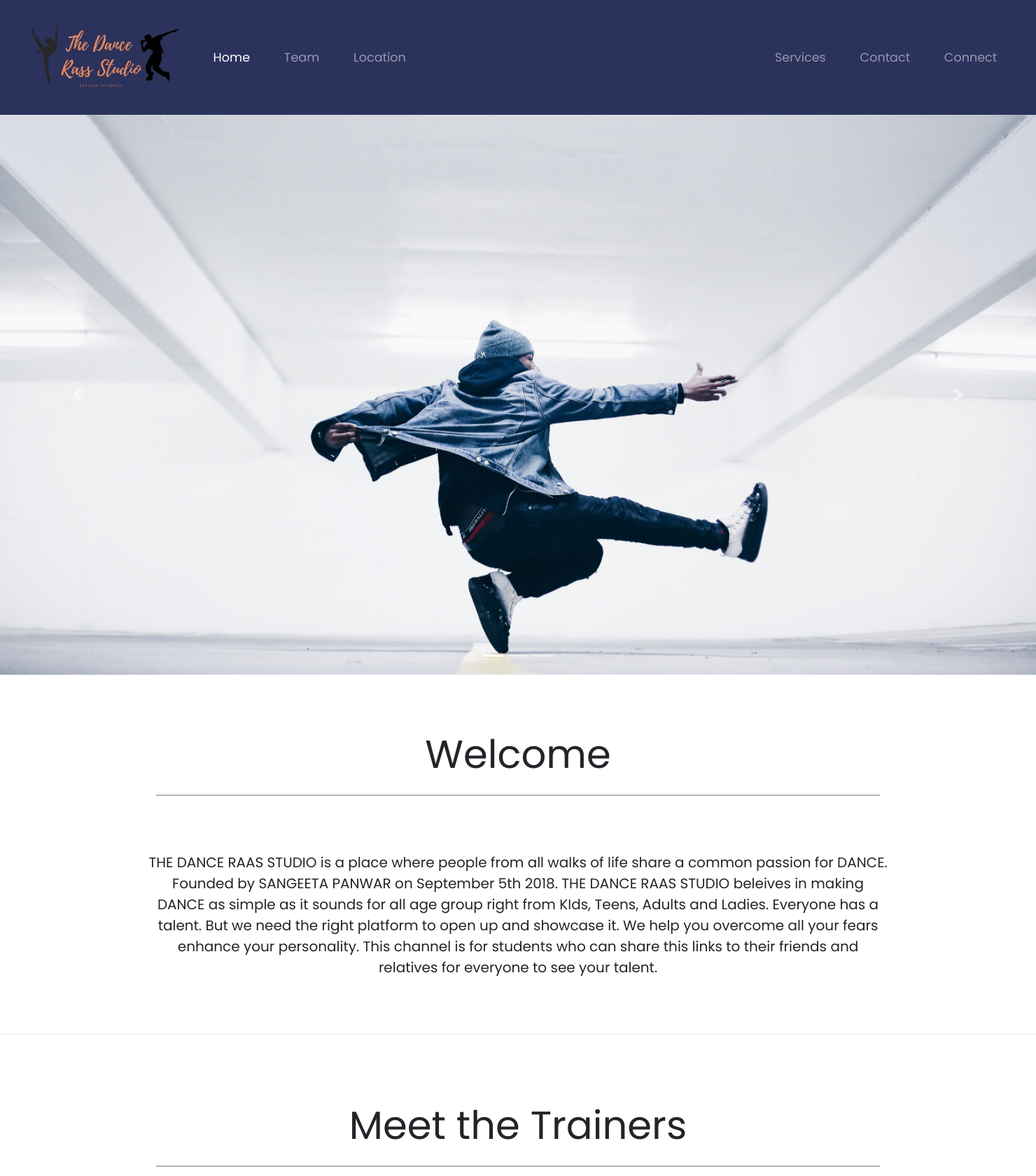
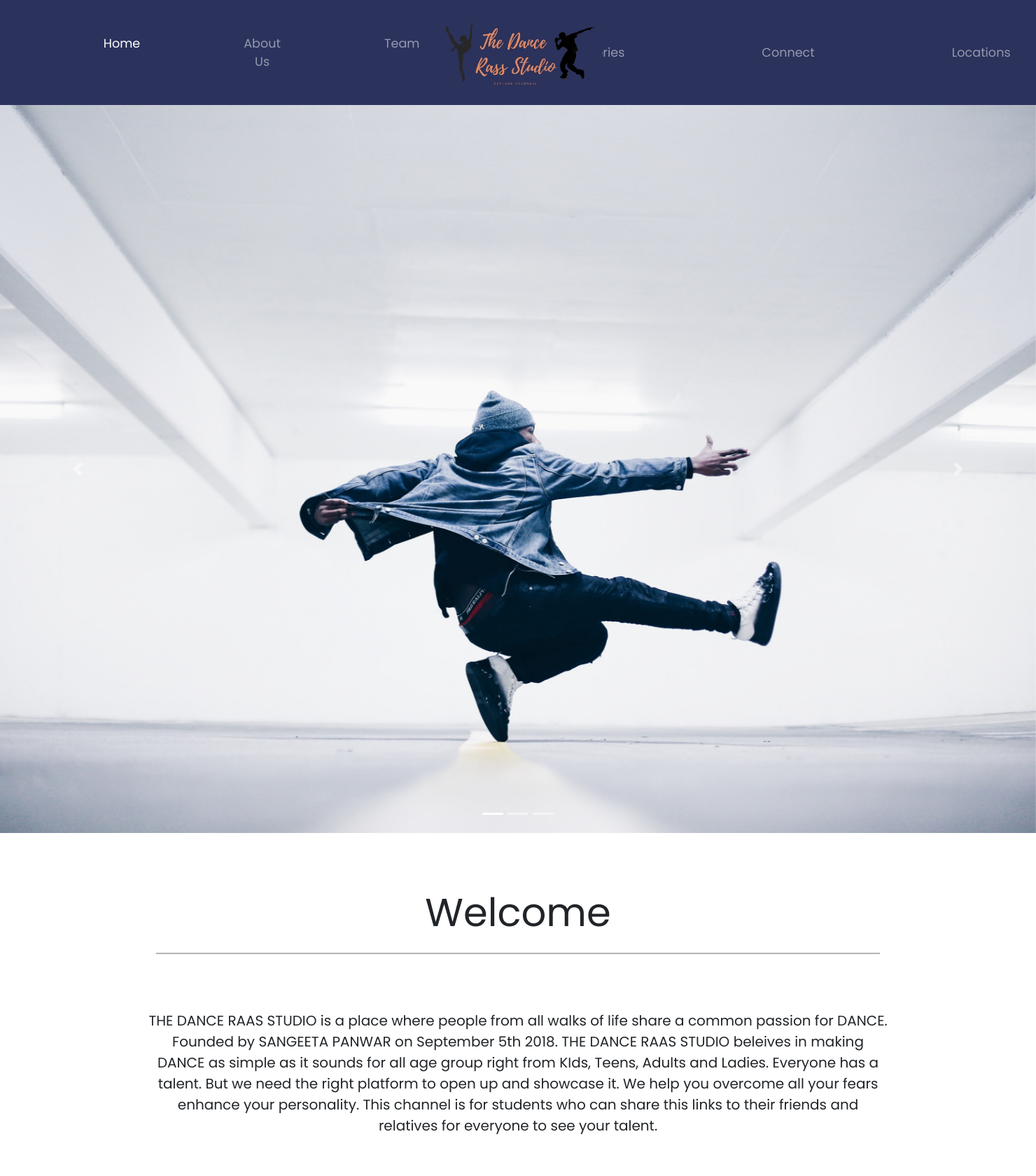
Before and after one commit to deepakdevp/Dance-Studio-Website, a Django app: page / in a window 1480 px wide. Shown: the top 1680 px of the page at 70% size. Run offline with Django 3.2, Linux system fonts and the light colour scheme; some libraries are stand-ins or nearby versions.

Commit message:
Modification

```diff
--- a/templates/index.html
+++ b/templates/index.html
@@ -2,15 +2,14 @@
 <html>
 <head>
 	<meta charset="utf-8">
-	<meta name="viewport" content="width=device-width, initial-scale=1">
+	<meta content="width=device-width, initial-scale=1" name="viewport" />
 	<title>Complete Bootstrap 4 Website Layout</title>
 	<link rel="stylesheet" href="https://maxcdn.bootstrapcdn.com/bootstrap/4.0.0/css/bootstrap.min.css">
-
 	<link rel="stylesheet" href="{% static 'css/style.css' %}">
 </head>
 <body>
 	<!-- Navbar-->
-	<nav class="navbar navbar-expand-md navbar-dark sticky top" >
+	<nav class="navbar navbar-expand-md navbar-dark navbar-fixed-top" >
 		<div class="container-fluid">
 			<div class="navbar-header">
 				<a class="navbar-brand" href="#"><img src="static/logo1.png"></a>
@@ -19,26 +18,26 @@
 				<span class="navbar-toggler-icon"></span>
 			  </button>
 			<div class="collapse navbar-collapse" id="navbarResponsive">
-				<ul class="navbar-nav ">
-					<li class="nav-item active">
-						<a class="nav-link" href="#">Home</a>
+				<ul class="navbar-nav ul-1">
+					<li class="nav-item-1 active">
+						<a class="nav-link" href="#carouseldiv">Home</a>
 					</li>
-					<li class="nav-item">
-						<a class="nav-link" href="#">Team</a>
+					<li class="nav-item-1">
+						<a class="nav-link" href="#welcomediv">About Us</a>
 					</li>
-					<li class="nav-item">
-						<a class="nav-link" href="#">Location</a>
+					<li class="nav-item-1">
+						<a class="nav-link" href="#team">Team</a>
 					</li>
 				</ul>
-				<ul class="navbar-nav ml-auto">
-					<li class="nav-item">
-						<a class="nav-link" href="#">Services</a>
+				<ul class="navbar-nav ul-2 ml-auto">
+					<li class="nav-item-2">
+						<a class="nav-link" href="#categories">Categories</a>
 					</li>
-					<li class="nav-item">
-						<a class="nav-link" href="#">Contact</a>
+					<li class="nav-item-2">
+						<a class="nav-link" href="#connect">Connect</a>
 					</li>
-					<li class="nav-item">
-						<a class="nav-link" href="#">Connect</a>
+					<li class="nav-item-2">
+						<a class="nav-link" href="#">Locations</a>
 					</li>
 				</ul>
 			</div>
@@ -75,7 +74,7 @@
 	  <!--Motivation board ends-->
 
 	  <!--About Us starts-->
-	  <div class="container-fluid">
+	  <div class="container-fluid" id="welcomediv">
 		<div class="row welcome text-center">
 			<div class="col-12">
 				<h1 class="display-4">Welcome</h1>
@@ -127,7 +126,7 @@
 </div>
 <hr class="divider">
 <!--Types of classes-->
-<div class="container-fluid padding">
+<div class="container-fluid padding" id="categories">
 	<div class="row welcome text-center">
 		<div class="col-12">
 			<h1 class="display-4">Categories</h1>
@@ -180,16 +180,16 @@
 				<img class="card-img-top img-fluid" src="static/marriage.jpg" alt="Card image cap">
 				<div class="card-body">
 				  <h5 class="card-title">Dance Workshops</h5>
-				  <p class="card-text">Some quick example text to build on the card title and make up the bulk of the card's content.</p>
+				  <p class="card-text">These are special classes taken time to time at different locations</p>
 				</div>
 				<ul class="list-group list-group-flush">
-				  <li class="list-group-item">Cras justo odio</li>
+					<h4 class="text-center">Previously hosted Workshops</h4>
+				  <li class="list-group-item">dadnkan</li>
 				  <li class="list-group-item">Dapibus ac facilisis in</li>
 				  <li class="list-group-item">Vestibulum at eros</li>
 				</ul>
 				<div class="card-body">
-				  <a href="#" class="card-link">Card link</a>
-				  <a href="#" class="card-link">Another link</a>
+				  <a href="#" class="card-link">Know more...</a>
 				</div>
 			  </div>
 		</div>
@@ -268,8 +268,8 @@
 			<img src="static/logo1.png" alt="">
 			<hr class='light-1'>
 			<p>Contact Person : Sangeeta Panwar</p>
-			<p>thedanceraasstudio@gmail.com</p>
-			<p>Contact Number : 9968160609</p>
+			<p><i class="far fa-envelope"></i>  thedanceraasstudio@gmail.com</p>
+			<p><i class="fas fa-phone-square-alt"></i>  Contact Number : 9968160609</p>
 			<p>Whatsapp Number : 9968160609</p>
 		</div>
 		<div class="col-md-4">
@@ -301,8 +303,22 @@
 <script src="https://cdnjs.cloudflare.com/ajax/libs/popper.js/1.12.9/umd/popper.min.js"></script>
 <script src="https://maxcdn.bootstrapcdn.com/bootstrap/4.0.0/js/bootstrap.min.js"></script>
 <script src="https://use.fontawesome.com/releases/v5.0.8/js/all.js"></script>
+<script src="https://maps.googleapis.com/maps/api/js?callback=myMap"></script>
 	<!--<script src="{% static 'scripts/main.js' %}"></script>-->
 <script type="text/javascript">
+
+
+//google maps
+function myMap() {
+var mapProp= {
+  center:new google.maps.LatLng(51.508742,-0.120850),
+  zoom:5,
+};
+var map = new google.maps.Map(document.getElementById("googleMap"),mapProp);
+}
+
+
+//submiting form to api
 	$('#post-form').on('submit', function(event){
 		event.preventDefault();
 		console.log("form submitted!")  // sanity check
--- a/thedanceraasstudiowebsite/static/css/style.css
+++ b/thedanceraasstudiowebsite/static/css/style.css
@@ -27,7 +27,7 @@ html,body {
   text-align: center;
 }
 
-.nav-item {
+.nav-item-1,.nav-item-2 {
   padding: 0.8rem;
 }
 
@@ -79,7 +79,7 @@ html,body {
 
 .profile-card img {
   width: 100%!important;
-   height: 60rem!important;
+   height: 40rem!important;
    object-fit: cover;
 }
 
@@ -106,7 +106,7 @@ html,body {
 }
 
 .fa-instagram {
-  color: pink;
+  color:#C13584;
   font-size: 4rem;
 }
 
@@ -126,9 +126,12 @@ hr.light {
   margin: 20px 10px;
 }
 
+.profile-card {
+  box-shadow: 5px 5px 10px #999;
+}
+
 footer {
-  background-color: #2b325c;
-  color: #d5d5d5;
+
   padding-top: 2rem;
 }
 
@@ -162,3 +165,62 @@ hr.light {
   background: rgb(255,255,255);
  background: linear-gradient(90deg, rgba(255,255,255,1) 0%, rgba(224,240,15,1) 0%, rgba(0,212,255,1) 100%);
 }
+
+
+
+/* Smartphones (portrait and landscape) ---------- */
+@media screen and (min-width: 320px) and (max-width: 480px){
+  /* styles */
+}
+/* Smartphones (portrait) ---------- */
+@media screen and (max-width: 320px){
+  /* styles */
+}
+/* Smartphones (landscape) ---------- */
+@media screen and (min-width: 321px){
+  /* styles */
+}
+/* Tablets, iPads (portrait and landscape) ---------- */
+@media screen and (min-width: 768px) and (max-width: 1024px){
+  /* styles */
+}
+/* Tablets, iPads (portrait) ---------- */
+@media screen and (min-width: 768px){
+  /* styles */
+}
+/* Tablets, iPads (landscape) ---------- */
+@media screen and (min-width: 1024px){
+  .profile-card {
+    margin: 5rem;
+    box-shadow: 5px 5px 10px #999;
+  }
+  .carousel-inner {
+    width: 100%;
+    height: 130%;
+  }
+  .navbar {
+    height: 150px;
+  }
+  .navbar-brand {
+    position: absolute;
+    left: 50%;
+    transform: translateX(-50%);
+    top: 10px;
+  }
+
+  .nav-item-1 {
+    padding-left: 7rem;
+  }
+
+  .nav-item-2 {
+    padding-left: 10rem;
+  }
+}
+/* Desktops and laptops ---------- */
+@media screen and (min-width: 1224px){
+  /* styles */
+}
+/* Large screens ---------- */
+@media screen and (min-width: 1824px){
+  /* styles */
+}
```
Also changed, not shown: other parts of templates/index.html (+28 -25 lines).
